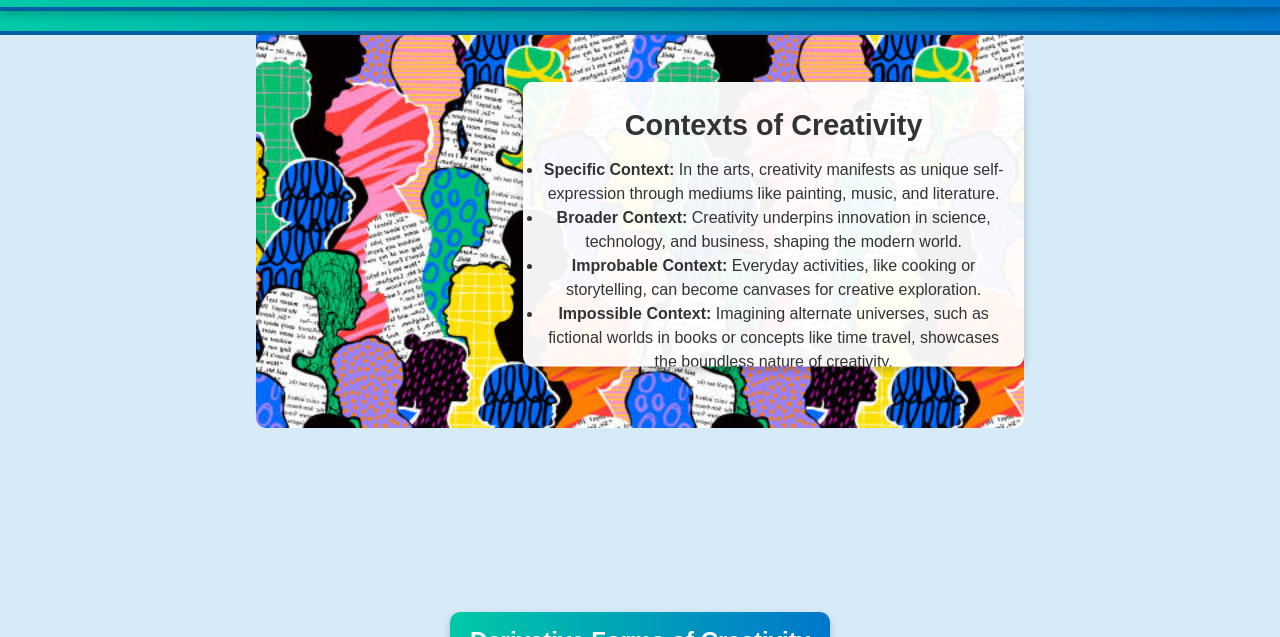
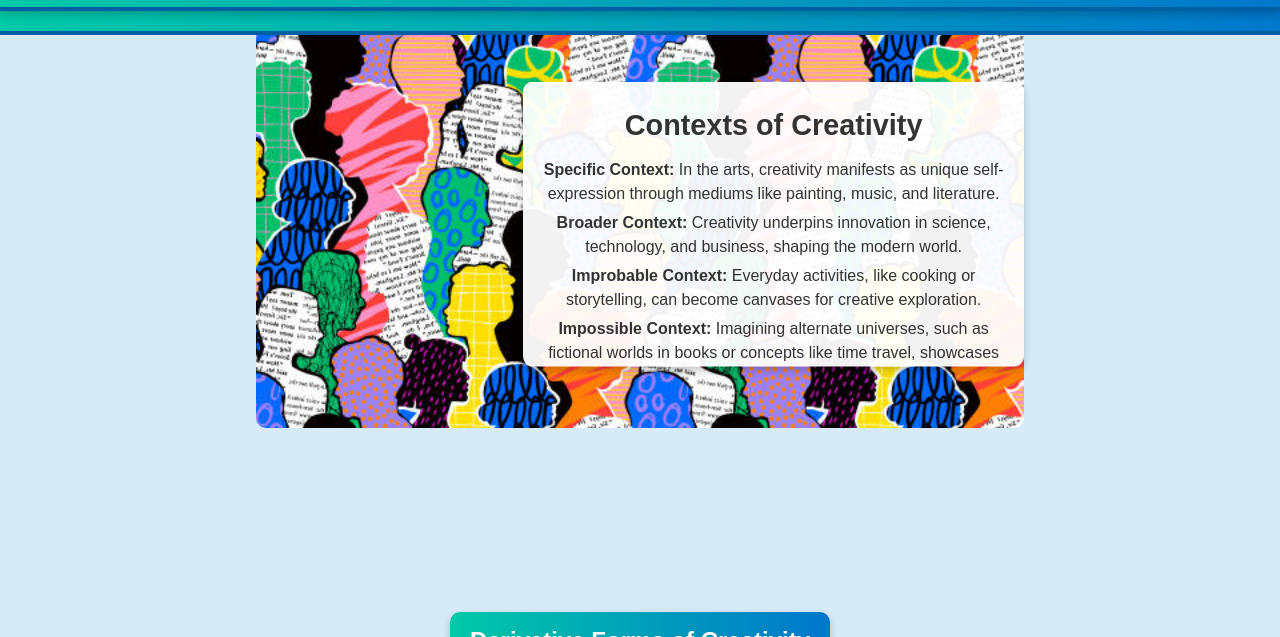
Before and after one commit to andalazarescu/andalazarescu.github.io, a plain HTML site: page index.html in a window 1280 px wide. Both pictures are taken after a click on the link "Contexts". Shown: the part 1046-1683 px from the top of the page. Drawn offline with Linux system fonts and the light colour scheme.

Commit message:
Remove bulletpoints from list

```diff
--- a/styles_final_centered_info_boxes.css
+++ b/styles_final_centered_info_boxes.css
@@ -166,9 +166,21 @@ nav ul li a {
     margin-bottom: 10px;
 }
 
-.info p, .info ul, .info li {
+.info p {
     font-size: 1rem;
     line-height: 1.5;
+}
+
+.info ul {
+    font-size: 1rem;
+    line-height: 1.5;
+    list-style-type: none;
+    padding-left: 0;
+}
+.info li {
+    font-size: 1rem;
+    line-height: 1.5;
+    margin-bottom: 5px;
 }
 
 .content-section.active .info {
```
